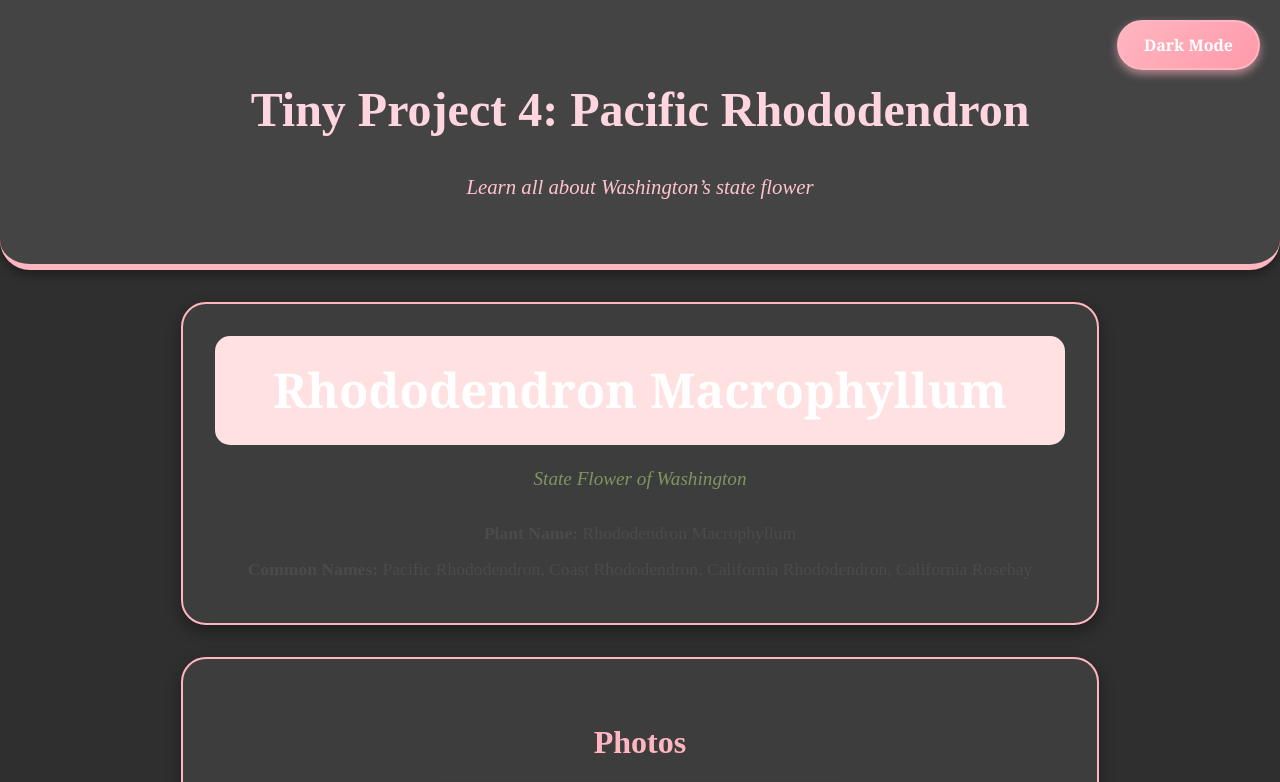
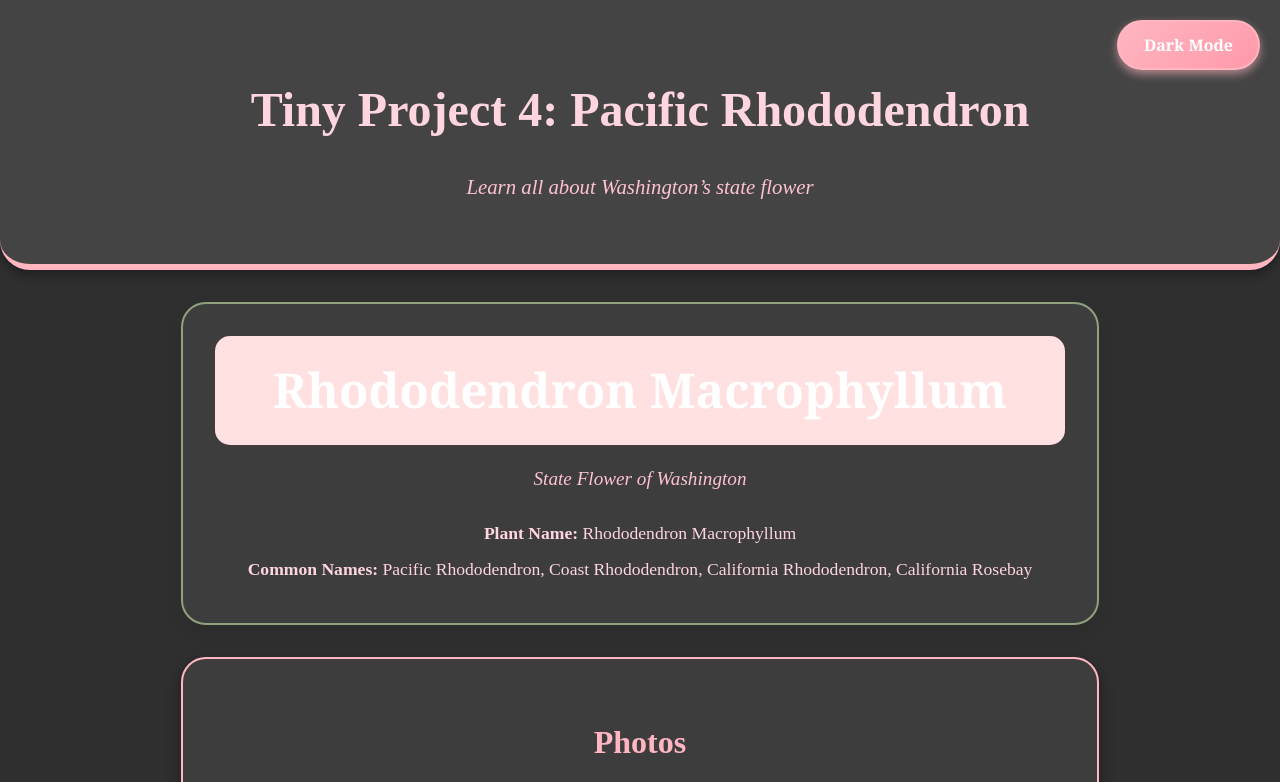
Before and after one commit to CybeleSagana/cybelesagana.github.io, a plain HTML site: page dark-flower/index.html in a window 1280 px wide. Both pictures are taken after a click on the button "Dark Mode". Shown: the top 782 px of the page. Drawn offline with Linux system fonts and the light colour scheme; files whose address does not match are found by name.

Commit message:
fixed it

```diff
--- a/dark-flower/index.html
+++ b/dark-flower/index.html
@@ -28,7 +28,7 @@
 		<h1>Tiny Project 4: Pacific Rhododendron</h1>
 		<p class="subtitle">Learn all about Washington’s state flower</p>
 	</header>
-
+<button id="toggleDarkMode">Dark Mode</button>
 	<!-- Top Card: Plant Name + Common Names -->
 	<section class="top-card">
 		<div class="title-box">
@@ -95,7 +95,7 @@
 			voted for this vibrant, tough little plant that thrives in the Northwest. People loved the choice so
 			much that decades later, in 1959, it was officially made the state flower. Today, hikers and gardeners
 			still think of it as one of the most iconic plants in Washington.</p>
-            <button id="toggleDarkMode">Dark Mode</button>
+
 	</section>
 	</main>
 
--- a/dark-flower/scripts.js
+++ b/dark-flower/scripts.js
@@ -1,10 +1,15 @@
+// set up DOM loading event listener
 document.addEventListener("DOMContentLoaded", function () {
 
-  const darkModeButton = document.querySelector("#toggleDarkMode");
+    // find the dark mode button
+    let darkModeButton = document.querySelector("#toggleDarkMode");
 
+    // add a click function and handler
+    darkModeButton.addEventListener("click", function (e) {
 
-  darkModeButton.addEventListener("click", function () {
+        // when clicked, add class to the body called "darkMode"
+        document.body.classList.toggle("darkMode");
 
-    document.body.classList.toggle("darkMode");
-  });
+    });
+
 });
--- a/dark-flower/styles.css
+++ b/dark-flower/styles.css
@@ -246,7 +246,6 @@ body.darkMode {
   transition: background-color 0.4s ease, color 0.4s ease;
 }
 
-/* Header */
 body.darkMode .site-header {
   background-color: #444;
   border-bottom: 6px solid #ffb6c1;
@@ -261,8 +260,24 @@ body.darkMode .site-header .subtitle {
   color: #ffc2d1;
 }
 
-/* Cards */
-body.darkMode .top-card,
+body.darkMode .top-card {
+  background-color: #3d3d3d;
+  color: #ffc2d1;
+}
+
+body.darkMode .top-card .subtitle {
+  font-size: 1.2rem;
+  color: #ffc2d1;
+  background-color: transparent; /* removed the gray background */
+  margin-bottom: 1.5rem;
+}
+
+.top-card .names p {
+  margin: 0.5rem 0;
+  font-size: 1.1rem;
+  color: #ffd6e0;
+}
+
 body.darkMode .card {
   background-color: #3d3d3d;
   border: 2px solid #ffb6c1;
@@ -271,13 +286,11 @@ body.darkMode .card {
   transition: background-color 0.4s ease, color 0.4s ease;
 }
 
-/* Titles inside cards */
 body.darkMode .card h2,
 body.darkMode .card h3 {
   color: #ffb6c1;
 }
 
-/* Footer */
 body.darkMode .site-footer {
   background-color: #3d3d3d;
   border-top: 6px solid #ffb6c1;
@@ -288,7 +301,6 @@ body.darkMode .site-footer p {
   color: #ffd6e0;
 }
 
-/* Links */
 body.darkMode .site-footer a {
   color: #ffb6c1;
 }
@@ -297,7 +309,6 @@ body.darkMode .site-footer a:hover {
   color: #ffcce0;
 }
 
-/* Button in Dark Mode */
 body.darkMode #toggleDarkMode {
   background: linear-gradient(135deg, #ffb6c1, #ff99aa);
   border-color: #ffb6c1;
```
